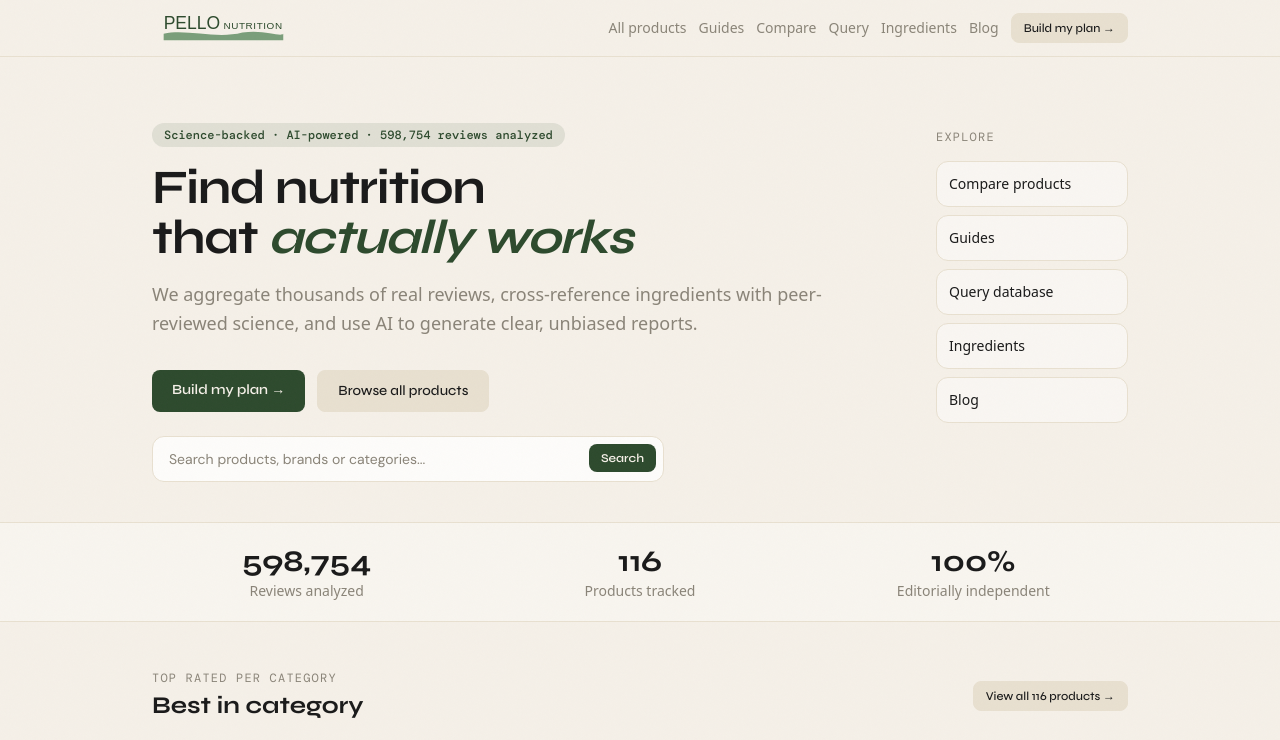
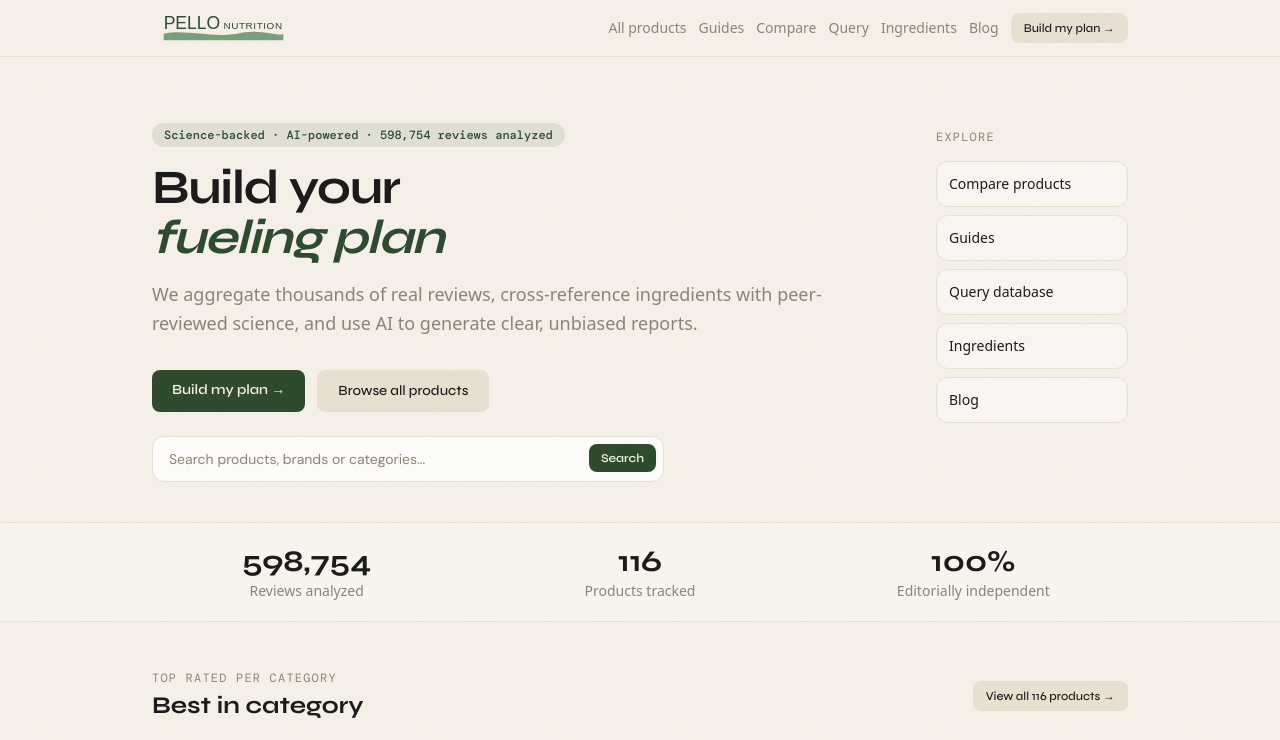
Before and after one commit to Nutrev/pello-nutrition, a Next.js app: page / in a window 1280 px wide. Shown: the top 740 px of the page. Built offline with nearby package versions, Linux system fonts and the light colour scheme.

Commit message:
Add rotating headline to homepage

```diff
--- a/app/page.tsx
+++ b/app/page.tsx
@@ -2,7 +2,7 @@
 import { PRODUCTS, Product } from "@/lib/products";
 import Link from "next/link";
 import Logo from "@/components/Logo";
-import { useState } from "react";
+import { useEffect, useState } from "react";
 
 const GOAL_COLORS: Record<string, string> = {
   muscle: "bg-moss/10 text-moss",
@@ -70,6 +70,42 @@ function ProductCard({ product, featured = false }: { product: Product; featured
   );
 }
 
+"use client";
+
+const HEADLINES = [
+  { static: "Find nutrition", rotating: "that actually works" },
+  { static: "Build your", rotating: "fueling plan" },
+  { static: "Discover what's in", rotating: "your gels" },
+  { static: "Compare products", rotating: "side by side" },
+];
+
+function RotatingHeadline() {
+  const [index, setIndex] = useState(0);
+  const [visible, setVisible] = useState(true);
+
+  useEffect(() => {
+    const interval = setInterval(() => {
+      setVisible(false);
+      setTimeout(() => {
+        setIndex(i => (i + 1) % HEADLINES.length);
+        setVisible(true);
+      }, 400);
+    }, 3000);
+    return () => clearInterval(interval);
+  }, []);
+
+  return (
+    <>
+      {HEADLINES[index].static}<br />
+      <span
+        className="text-moss italic transition-opacity duration-400"
+        style={{ opacity: visible ? 1 : 0 }}
+      >
+        {HEADLINES[index].rotating}
+      </span>
+    </>
+  );
+}
 export default function HomePage() {
   const [heroSearch, setHeroSearch] = useState("");
   const highlights = getBestPerCategory();
@@ -109,8 +145,7 @@ export default function HomePage() {
               Science-backed · AI-powered · {PRODUCTS.reduce((a, p) => a + p.reviewCount, 0).toLocaleString()} reviews analyzed
             </div>
             <h1 className="font-display font-bold text-5xl leading-[1.05] tracking-tight mb-4">
-              Find nutrition<br />
-              that <span className="text-moss italic">actually works</span>
+              <RotatingHeadline />
             </h1>
             <p className="text-muted text-lg leading-relaxed mb-8">
               We aggregate thousands of real reviews, cross-reference ingredients with peer-reviewed science, and use AI to generate clear, unbiased reports.
```
